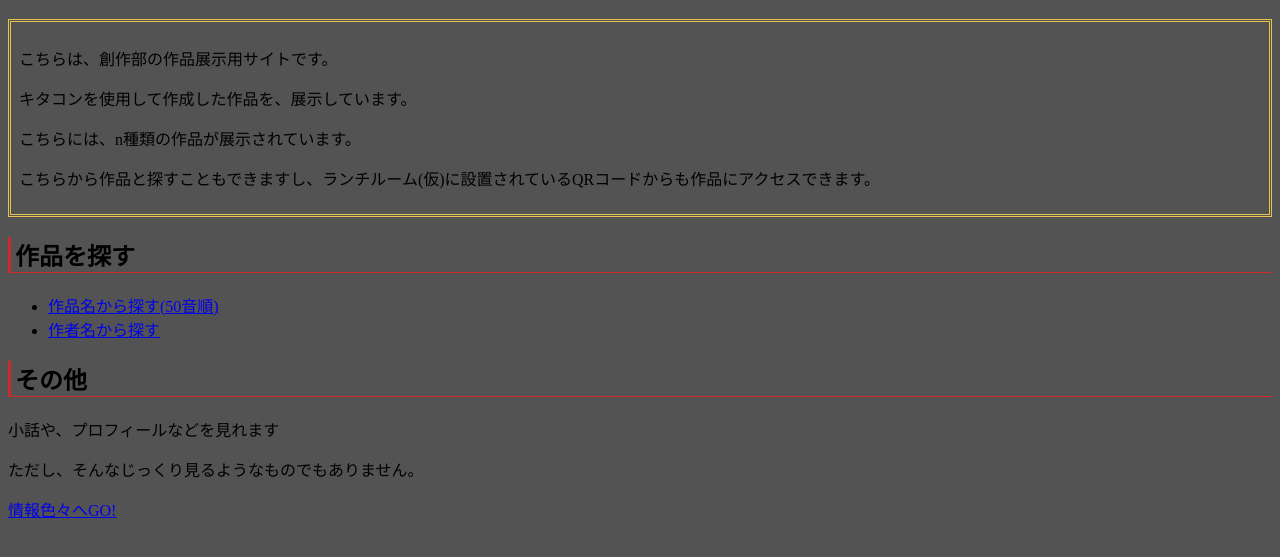
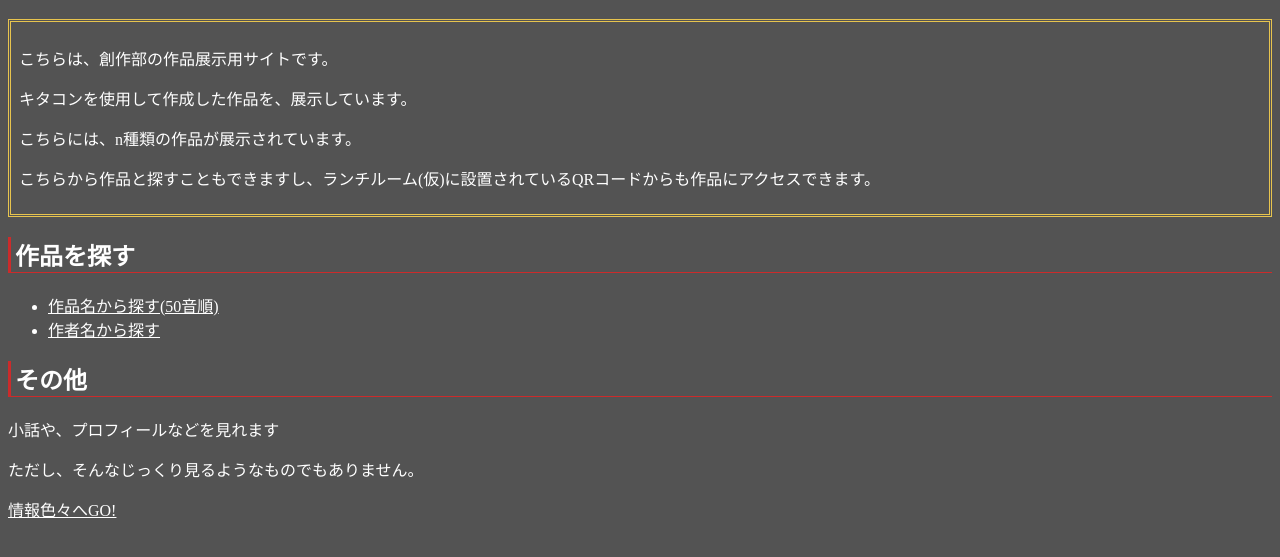
Before and after one commit to bacone-poteto/sousaku, a plain HTML site: page index.html in a window 1280 px wide. Shown: the part 81-638 px from the top of the page. Drawn offline with Linux system fonts and the light colour scheme.

Commit message:
update style.css

```diff
--- a/style.css
+++ b/style.css
@@ -1,5 +1,9 @@
+*{
+    color:#ffffff;
+}
+
 body {
-    background-color:#535353;
+    background-color:#535353 !important;
 }
 
 .intro {
@@ -14,7 +18,6 @@ h1 {
     border-bottom: 3px solid #0099ff;
     padding-left: 8px;
     display: inline-block;
-    color: #ffffff;
     }
 
 h2 {
```
